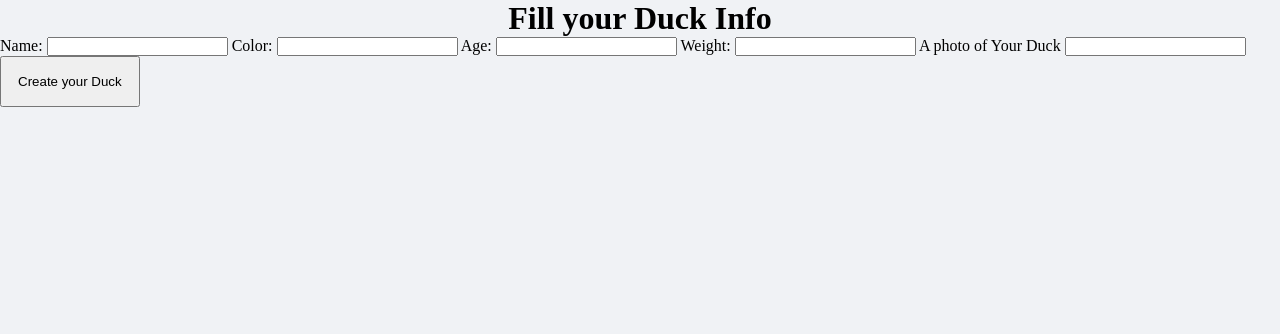
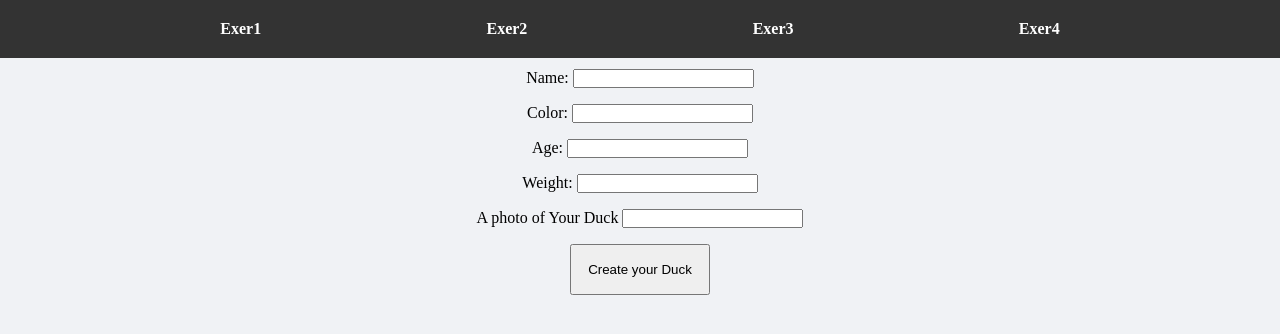
Before and after one commit to Ran-Hila-Projects/apps-course-matala-1, a plain HTML site: page Exer2/index.html in a window 1280 px wide. Drawn offline with Linux system fonts and the light colour scheme; files whose address does not match are found by name.

Commit message:
add fix css

```diff
--- a/Exer1/style.css
+++ b/Exer1/style.css
@@ -1,14 +1,3 @@
-body,
-h1,
-input,
-p,
-div {
-  margin: 0;
-  padding: 0;
-  box-sizing: border-box;
-  font-family: "Helvetica Neue", Arial, sans-serif;
-}
-
 body {
   display: flex;
   flex-direction: column;
--- a/Exer2/index.html
+++ b/Exer2/index.html
@@ -14,23 +14,35 @@
     <script src="main.js"></script>
   </head>
   <body>
+    <div class="navbar">
+      <a href="../Exer1/index.html">Exer1</a>
+      <a href="../Exer2/index.html">Exer2</a>
+      <a href="../Exer3/index.html">Exer3</a>
+      <a href="../Exer4/index.html">Exer4</a>
+    </div>
+
     <h1>Fill your Duck Info</h1>
     <form id="duckInfoForm">
+      <div>
         <label for="name">Name:</label>
         <input type="text" id="name" required />
-
+      </div>
+      <div>
         <label for="color">Color:</label>
         <input type="text" id="color" required />
-
+      </div>
+      <div>
         <label for="age">Age:</label>
         <input type="number" id="age" required />
-
+      </div>
+      <div>
         <label for="weight">Weight:</label>
         <input type="number" id="weight" required />
-
+      </div>
+      <div>
         <label for="imageUrl">A photo of Your Duck</label>
         <input type="url" id="imageUrl" required />
-
+      </div>
       <button type="submit" class="btn" id="createDuckButton">
         Create your Duck
       </button>
--- a/Exer2/style.css
+++ b/Exer2/style.css
@@ -0,0 +1,6 @@
+form {
+  display: flex;
+  flex-direction: column;
+  align-items: center;
+  gap: 1rem;
+}
--- a/general.css
+++ b/general.css
@@ -25,3 +25,28 @@ body {
 .btn {
   padding: 1rem;
 }
+
+h1 {
+  margin-bottom: 2rem;
+}
+
+.navbar {
+  display: flex;
+  justify-content: space-evenly;
+  background-color: #333;
+  padding: 10px;
+  width: 100%;
+  position: fixed;
+  top: 0;
+}
+
+.navbar a {
+  color: white;
+  padding: 10px 15px;
+  text-decoration: none;
+  font-weight: bold;
+}
+
+.navbar a:hover {
+  background-color: #555;
+}
```
Also changed, not shown: Exer1/index.html (+7 -0 lines), Exer3/index.html (+10 -2 lines), Exer4/index.html (+8 -1 lines). Lines whose indentation alone changed are shown as unchanged.
